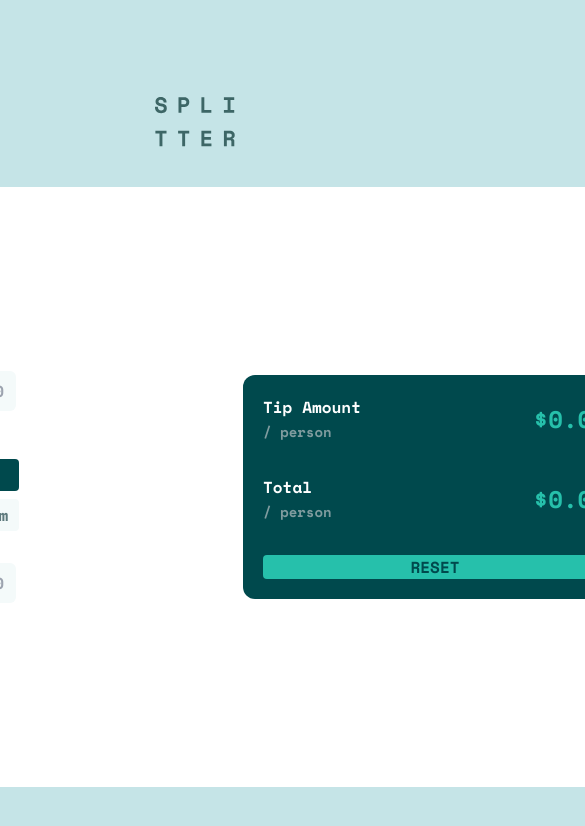
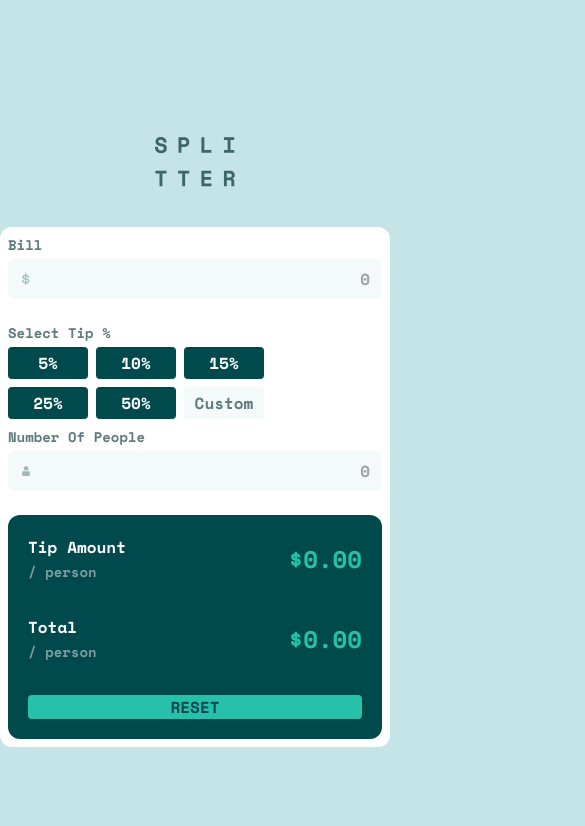
Before and after one commit to Rowada/tip-calculator, a React (Vite) app: page / in a window 390 px wide. Shown: the top 826 px of the page, 585 px wide, since content can reach past the window. Built offline with nearby package versions, Linux system fonts and the light colour scheme.

Commit message:
style: update mobile view

```diff
--- a/src/components/Calculator/BillInput.jsx
+++ b/src/components/Calculator/BillInput.jsx
@@ -3,7 +3,7 @@ import dollarIcon from "../../assets/images/icon-dollar.svg";
 
 export const BillInput = () => {
   return (
-    <div className="flex flex-col items-start justify-center">
+    <div>
       <label className="block mb-1 text-text text-sm" htmlFor="billAmount">
         Bill
       </label>
--- a/src/components/Calculator/CalculatorContainer.jsx
+++ b/src/components/Calculator/CalculatorContainer.jsx
@@ -6,14 +6,14 @@ import { ResultDisplay } from "./ResultDisplay";
 
 export const CalculatorContainer = () => {
   return (
-    <div className="bg-containerBackground rounded-xl flex items-center justify-evenly flex-wrap py-2 px-2 w-[1200px] h-[600px] ">
-      <div>
+    <div className="bg-containerBackground rounded-xl flex items-center justify-center md:justify-evenly flex-wrap py-2 px-2">
+      <div className="w-full md:w-auto">
         <BillInput />
         <TipPercentageInput />
         <NumberOfPeopleInput />
       </div>
 
-      <div>
+      <div className="w-full md:w-auto">
         <ResultDisplay />
       </div>
     </div>
--- a/src/components/Calculator/NumberOfPeopleInput.jsx
+++ b/src/components/Calculator/NumberOfPeopleInput.jsx
@@ -3,7 +3,7 @@ import personIcon from "../../assets/images/icon-person.svg";
 
 export const NumberOfPeopleInput = () => {
   return (
-    <div className="flex flex-col items-start justify-center">
+    <div>
       <label className="block mb-1 text-text text-sm" htmlFor="numberOfPeople">
         Number Of People
       </label>
--- a/src/components/Calculator/ResultDisplay.jsx
+++ b/src/components/Calculator/ResultDisplay.jsx
@@ -2,7 +2,7 @@ import React from "react";
 
 export const ResultDisplay = () => {
   return (
-    <div className="bg-accent rounded-xl py-5 px-5 w-96">
+    <div className="bg-accent rounded-xl py-5 px-5 sm:w-full">
       <div className="flex items-center justify-between mb-8">
         <div>
           <p className="text-white">Tip Amount</p>
--- a/src/components/Calculator/TipPercentageInput.jsx
+++ b/src/components/Calculator/TipPercentageInput.jsx
@@ -2,7 +2,7 @@ import React from "react";
 
 export const TipPercentageInput = () => {
   return (
-    <div className="flex flex-col items-start justify-center">
+    <div>
       <label className="text-text mb-1 text-sm block" htmlFor="tipPercentage">
         Select Tip %
       </label>
@@ -11,13 +11,13 @@ export const TipPercentageInput = () => {
         {[5, 10, 15, 25, 50].map((percentage) => (
           <button
             key={percentage}
-            className="bg-accent text-white py-1 px-6 mr-2 mb-2 w-20 rounded active:bg-primary active:text-accent"
+            className="block bg-accent text-white py-1 px-6 mr-2 mb-2 w-20 rounded active:bg-primary active:text-accent"
           >
             {percentage}%
           </button>
         ))}
 
-        <div className="relative">
+        <div>
           <input
             className=" text-center py-1 mr-2 mb-2 w-20 rounded bg-inputBackground block placeholder-text"
             type="text"
```
